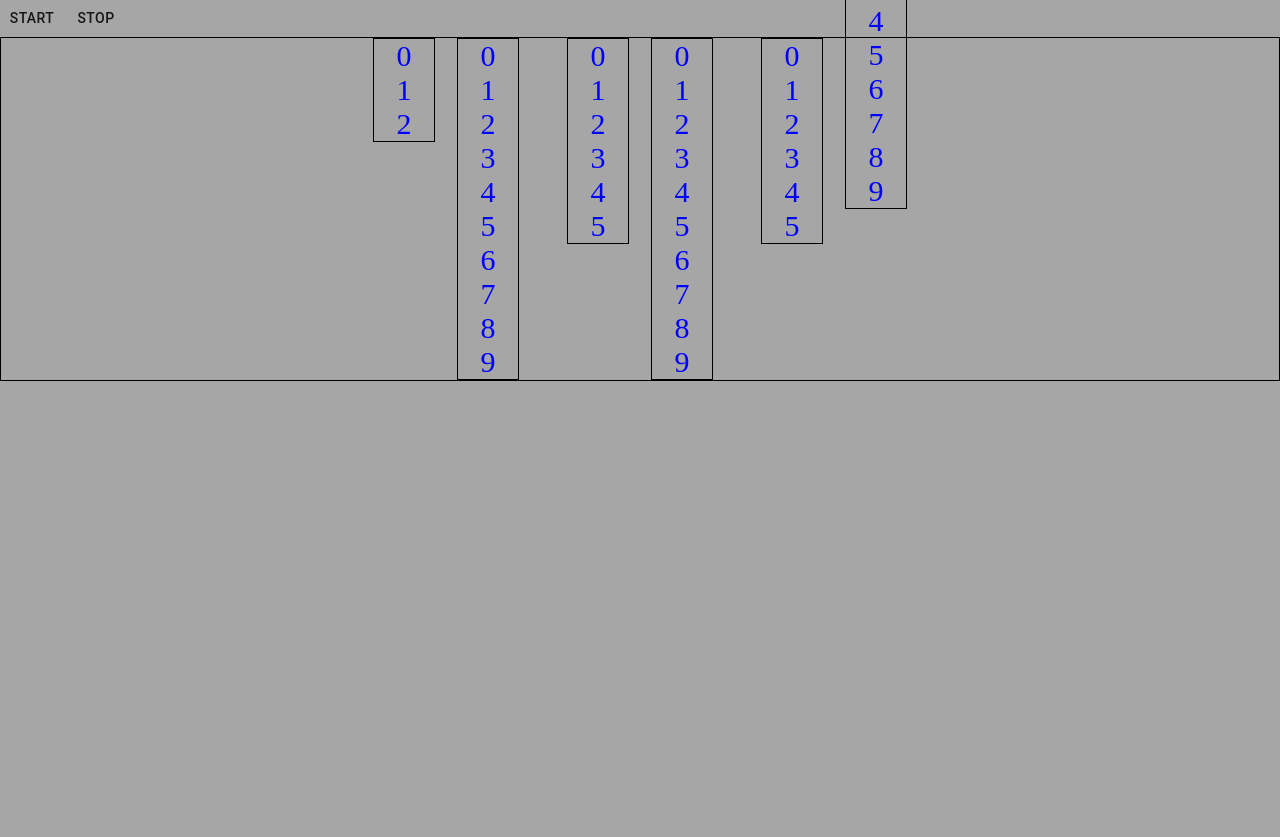
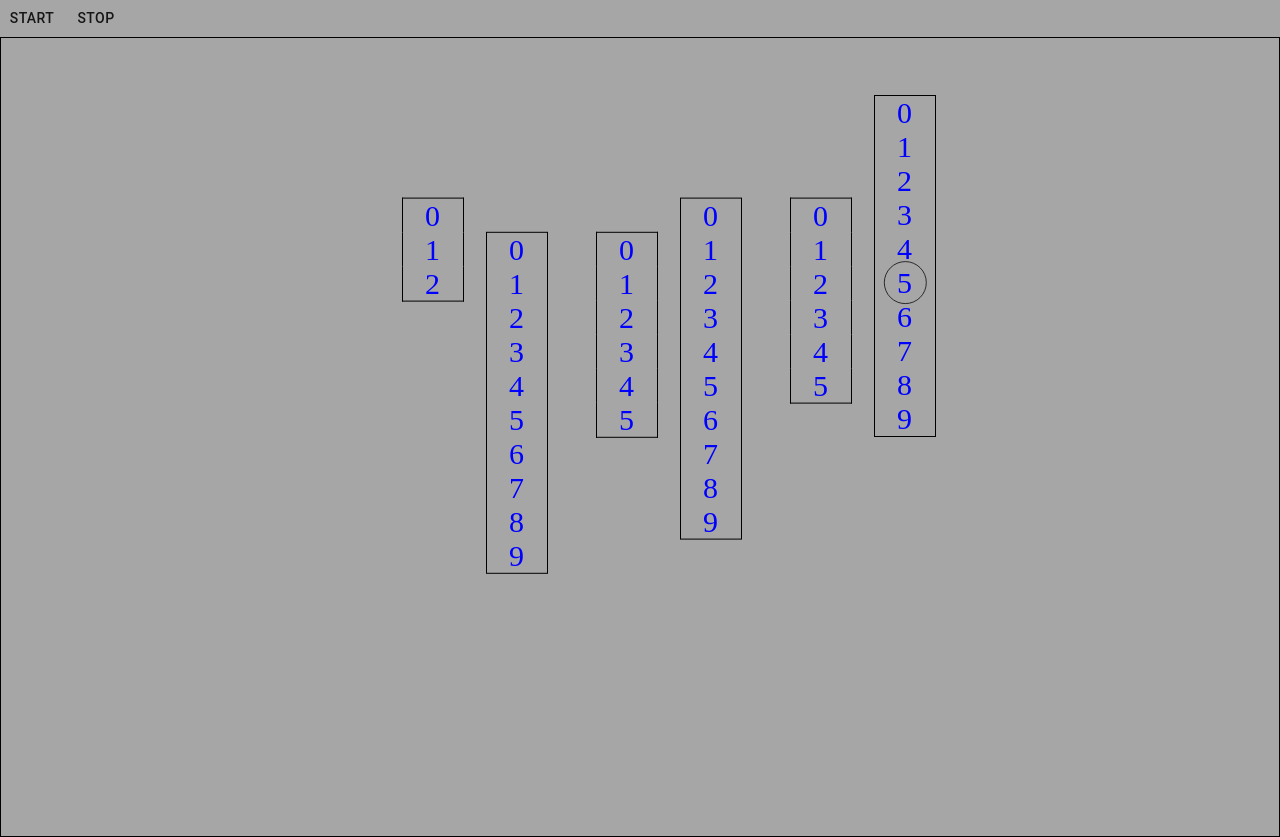
Before and after one commit to JSK321/clock, a React (Create React App) app: page / in a window 1280 px wide. Before the commit the page ends 800 px from the top, so only its background shows below. Built offline with nearby package versions, Linux system fonts and the light colour scheme.

Commit message:
clock adjusts to local time

```diff
--- a/src/pages/MainPage/index.js
+++ b/src/pages/MainPage/index.js
@@ -1,5 +1,5 @@
 import React, { useState, useEffect, useRef } from 'react'
-import { Container, Button } from '@material-ui/core'
+import { Container, Box, Button } from '@material-ui/core'
 import { makeStyles } from '@material-ui/core/styles';
 
 import Hours from '../../components/Hours'
@@ -10,20 +10,33 @@ import './styles.css'
 const useStyles = makeStyles((theme) => ({
     container: {
         border: 'solid 1px black',
-        // height: '100vh',
+        height: '100vh',
         display: 'flex',
         justifyContent: "center",
-        // alignItems: 'center',
+        // alignItems: 'end',
+        alignItems: 'center',
+        // alignContent: 'center',
         // alignContent: 'flex-end',
-        alignContent: 'flex-end',
         flexWrap: 'wrap',
     },
+    circle: {
+        // zIndex: -1,
+        height: 55,
+        width: 55,
+        // transform: 'translate(-50%, -50%)',
+        // transform: 'translate(105%, -270%)',
+        transform: 'translate(933%, -270%) scale(.75)',
+        // display: 'flex',
+        // justifyContent: 'center',
+        // alignItems: 'center',
+        borderRadius: '50%',
+        border: '1px solid black',
+    }
 }))
 
 export default function MainPage() {
     const classes = useStyles()
-    const [time, setTime] = useState(new Date())
-
+    // const time = setInterval(localTime, 1000)
     const count = useRef(0)
     // Hours Increment
     const increHourOne = useRef(0)
@@ -43,11 +56,42 @@ export default function MainPage() {
     // Seconds Timer
     const secondDigitOne = useRef()
     const secondDigitTwo = useRef()
+    // Circle Ref seconds
+    const secCircleTwo = useRef()
 
     useEffect(() => {
+        localTime()
+        // startClock()
+    }, [])
+
+    function localTime() {
+        let date = new Date()
+        let time = date.toLocaleTimeString('it-IT').split(":")
+        let seconds = time[2].split("")
+        let minutes = time[1].split("")
+        let hours = time[0].split("")
+
+        count.current = (parseInt(seconds[1]))
+        increSecTwo.current = (-parseInt(seconds[1] + 0))
+        increSecOne.current = (-parseInt(seconds[0] + 0))
+
+        increMinTwo.current = (-parseInt(minutes[1] + 0))
+        increMinOne.current = (-parseInt(minutes[0] + 0))
+
+        increHourTwo.current = (-parseInt(hours[1] + 0))
+        increHourOne.current = (-parseInt(hours[0] + 0))
+
+        secondDigitTwo.current.style.transform = `translateY(${increSecTwo.current}%)`
+        secondDigitOne.current.style.transform = `translateY(${increSecOne.current}%)`
+
+        minuteDigitTwo.current.style.transform = `translateY(${increMinTwo.current}%)`
+        minuteDigitOne.current.style.transform = `translateY(${increMinOne.current}%)`
+
+        hourDigitTwo.current.style.transform = `translateY(${increHourTwo.current}%)`
+        hourDigitOne.current.style.transform = `translateY(${increHourOne.current}%)`
+
         startClock()
-        // console.log(time.getHours(), time.getMinutes(), time.getSeconds())
-    }, [])
+    }
 
     function startClock() {
         const timer = setInterval(() => {
@@ -61,6 +105,16 @@ export default function MainPage() {
                 secondDigitTwo.current.style.transform = 'translateY(0)'
                 updateSecond()
             }
+        }, 1000)
+
+        const circle = setInterval(() => {
+            // if(secCircleTwo.current.style.transform = 'translate(933%, -270%) scale(.75)') {
+            //     secCircleTwo.current.style.transform = 'translate(933%, -270%) scale(.5)'
+            // }
+            // if (secCircleTwo.current.style.transform = 'translate(933%, -270%) scale(.5)') {
+            //     secCircleTwo.current.style.transform = 'translate(933%, -270%) scale(.75)'
+            // }
+
         }, 1000)
     }
 
@@ -156,11 +210,7 @@ export default function MainPage() {
 
     const handleStartClick = event => {
         // startClock()
-        let hours = time.getHours().toString().split('')
-        let minutes = time.getMinutes().toString().split('')
-        let seconds = time.getSeconds().toString().split('')
-        console.log(hours, minutes, seconds)
-        console.log(increHourOne.current, increHourTwo.current)
+
     }
 
 
@@ -169,6 +219,7 @@ export default function MainPage() {
             <Button onClick={handleStartClick}>Start</Button>
             <Button>Stop</Button>
             <Container className={classes.container}>
+                <div ref={secCircleTwo} className={classes.circle} />
                 <Hours
                     hourDigitOne={hourDigitOne}
                     hourDigitTwo={hourDigitTwo}
```
Also changed, not shown: src/components/Seconds/index.js (+12 -1 lines). Lines whose indentation alone changed are shown as unchanged.
